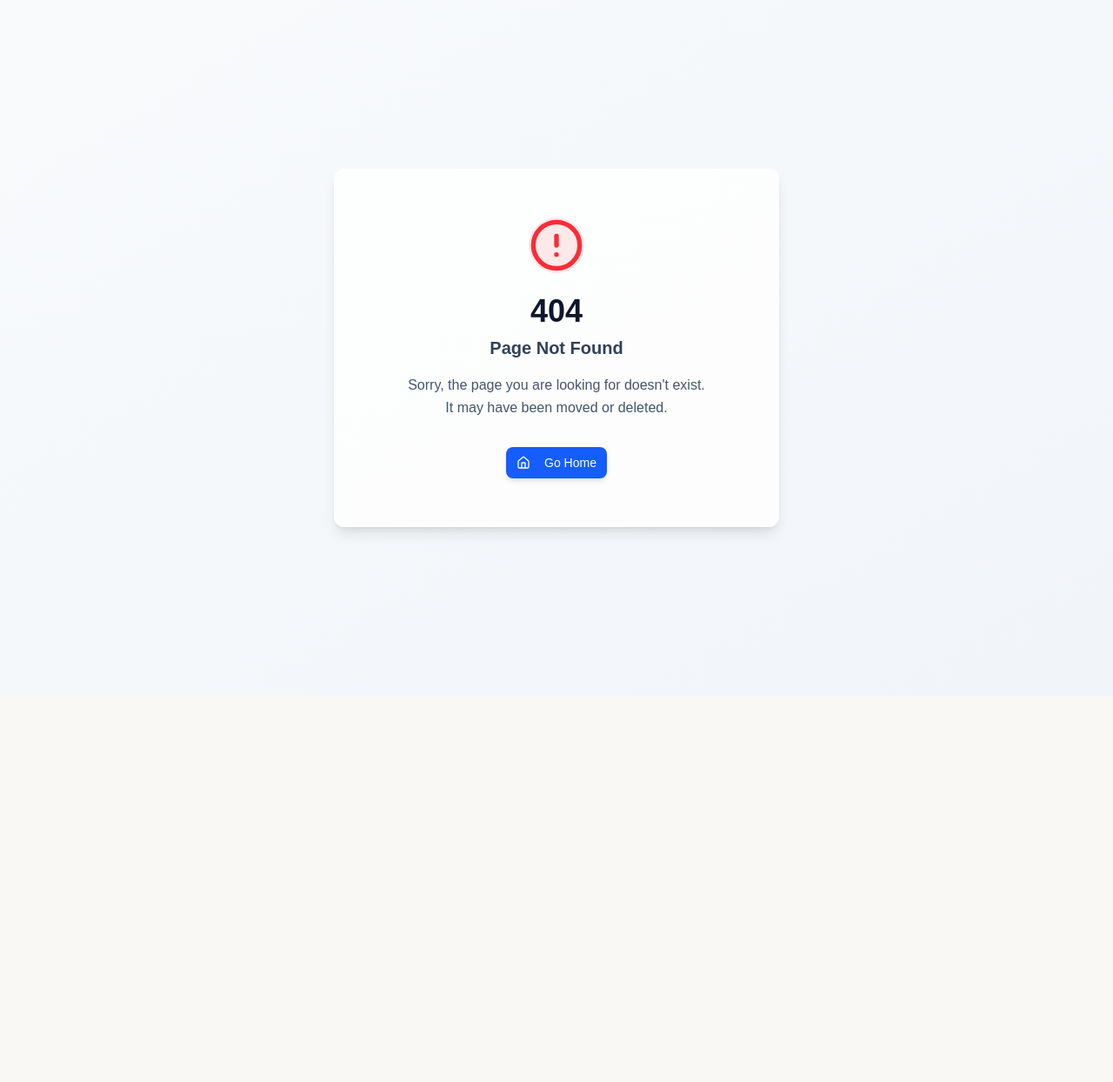
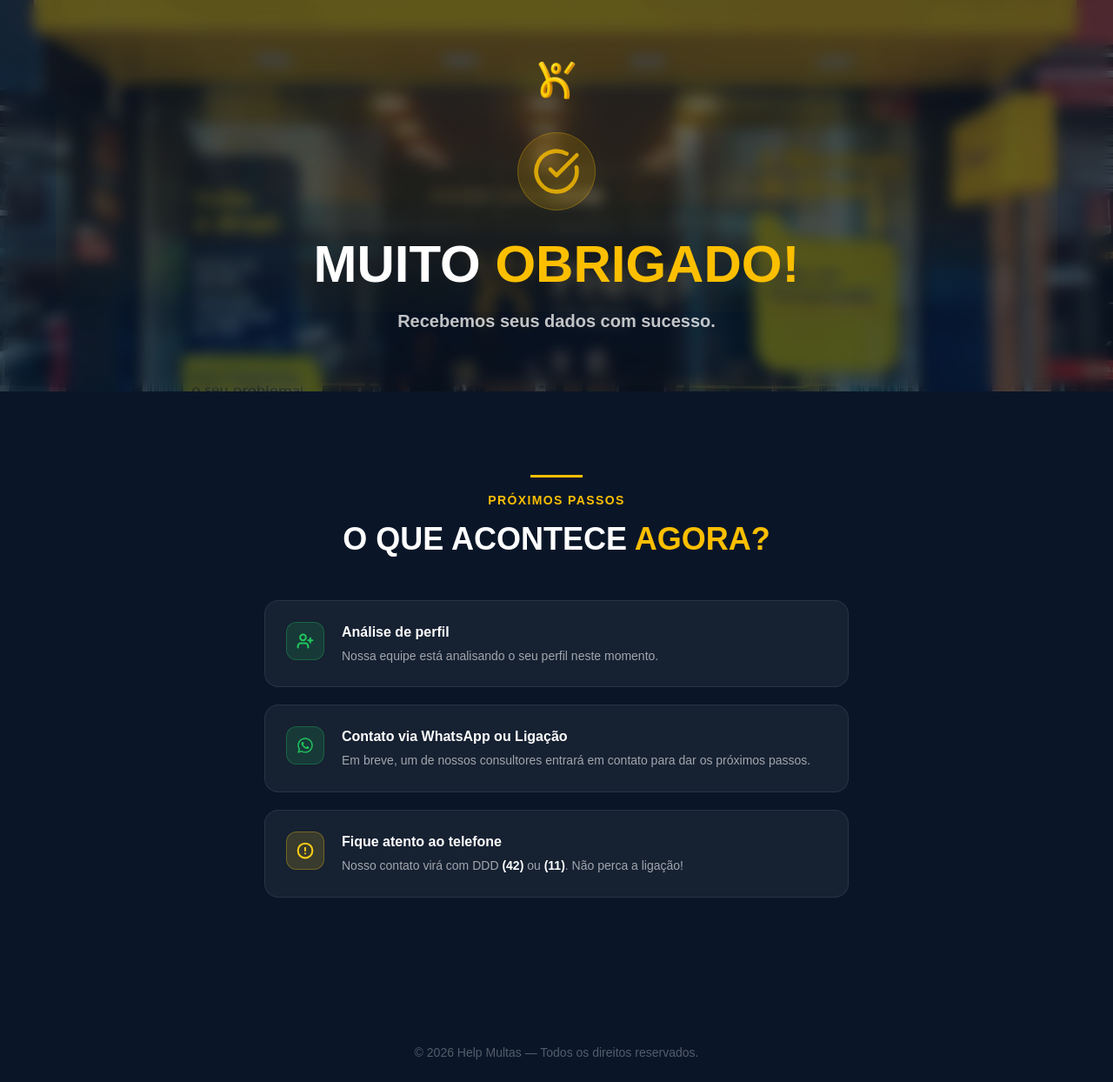
Before and after one commit to MarcelFMartins/lp-help-multas-v2, a React (Vite) app: page /sucesso in a window 1280 px wide. Before the commit this address had no page. Shown: the whole page at 87% size. Before the commit the page ends 800 px from the top, so only its background shows below. Built offline with nearby package versions, Linux system fonts and the light colour scheme.

Commit message:
ADD: PAGE SUCESS AND CHANGE PAGE INDICA

```diff
--- a/src/App.tsx
+++ b/src/App.tsx
@@ -9,6 +9,7 @@ import ThankYouPage from "@/pages/ThankYouPage";
 import PreReuniao from "@/pages/PreReunião";
 import FranqueadoLP from "@/pages/FranqueadoLP";
 import HelpIndica from "@/pages/IndicaLP"
+import Sucesso from "@/pages/Success"
 
 function Router() {
   return (
@@ -16,6 +17,8 @@ function Router() {
       <Route path="/" component={Home} />
 
       <Route path="/obrigado" component={ThankYouPage} />
+
+      <Route path="/sucesso" component={Sucesso} />
 
       <Route path="/prereuniao" component={PreReuniao} />
 
--- a/src/pages/IndicaLP.tsx
+++ b/src/pages/IndicaLP.tsx
@@ -855,7 +855,7 @@ function FormSection() {
         "Content-Type": "application/json",
       },
       body: JSON.stringify({
-        origem: "Landing Page Help Indica",
+        origem: "Landing Page Parceiro",
         nome,
         email,
         whatsapp: wpp,
@@ -866,7 +866,7 @@ function FormSection() {
     if (!response.ok) {
       throw new Error("Erro no webhook");
     }
-    window.location.href = "/obrigado";
+    window.location.href = "/sucesso";
   } catch {
     setError("Erro ao enviar. Tente novamente.");
     setSending(false);
--- /dev/null
+++ b/src/pages/Success.tsx
@@ -0,0 +1,135 @@
+import { CheckCircle, UserPlus, AlertCircle } from "lucide-react";
+import { useInView } from "@/hooks/useInView";
+
+const HERO_BG = "/image/fundo.webp";
+
+/* ─── HELPERS ─── */
+const WaSvg = ({ cls }: { cls: string }) => (
+  <svg xmlns="http://www.w3.org/2000/svg" viewBox="0 0 448 512" fill="currentColor" className={cls}>
+    <path d="M380.9 97.1C339 55.1 283.2 32 223.9 32c-122.4 0-222 99.6-222 222 0 39.1 10.2 77.3 29.6 111L0 480l117.7-30.9c32.4 17.7 68.9 27 106.1 27h.1c122.3 0 224.1-99.6 224.1-222 0-59.3-25.2-115-67.1-157zm-157 341.6c-33.2 0-65.7-8.9-94-25.7l-6.7-4-69.8 18.3L72 359.2l-4.4-7c-18.5-29.4-28.2-63.3-28.2-98.2 0-101.7 82.8-184.5 184.6-184.5 49.3 0 95.6 19.2 130.4 54.1 34.8 34.9 56.2 81.2 56.1 130.5 0 101.8-84.9 184.6-186.6 184.6zm101.2-138.2c-5.5-2.8-32.8-16.2-37.9-18-5.1-1.9-8.8-2.8-12.5 2.8-3.7 5.6-14.3 18-17.6 21.8-3.2 3.7-6.5 4.2-12 1.4-32.6-16.3-54-29.1-75.5-66-5.7-9.8 5.7-9.1 16.3-30.3 1.8-3.7.9-6.9-.5-9.7-1.4-2.8-12.5-30.1-17.1-41.2-4.5-10.8-9.1-9.3-12.5-9.5-3.2-.2-6.9-.2-10.6-.2-3.7 0-9.7 1.4-14.8 6.9-5.1 5.6-19.4 19-19.4 46.3 0 27.3 19.9 53.7 22.6 57.4 2.8 3.7 39.1 59.7 94.8 83.8 35.2 15.2 49 16.5 66.6 13.9 10.7-1.6 32.8-13.4 37.4-26.4 4.6-13 4.6-24.1 3.2-26.4-1.3-2.5-5-3.9-10.5-6.6z" />
+  </svg>
+);
+
+
+/* ══════════════════════════════════════════════ */
+export default function ThankYouPage() {
+  const { ref: ctaRef, inView: ctaInView } = useInView();
+
+  return (
+    <div className="overflow-x-hidden">
+
+      {/* ══════════════════════════════════════════
+          1. Hero
+         ══════════════════════════════════════════ */}
+      <section
+        className="relative flex flex-col items-center justify-center overflow-hidden px-6 py-16"
+        style={{
+          backgroundImage: `url(${HERO_BG})`,
+          backgroundSize: "cover",
+          backgroundPosition: "center",
+        }}
+      >
+        <div className="absolute inset-0 bg-[oklch(0.1998_0.0403_258.29)]/65 backdrop-blur-[8px]" />
+        {/* glow dourado atrás do vídeo */}
+        <div
+          className="absolute left-1/2 top-1/2 -translate-x-1/2 -translate-y-1/2 w-[90%] h-[60%] pointer-events-none"
+          style={{ background: "radial-gradient(ellipse 80% 60% at 50% 50%, rgba(212,160,23,0.12), transparent)" }}
+        />
+
+        <div className="relative z-10 w-full flex flex-col items-center gap-8">
+
+          {/* Logo */}
+          <div className="animate-fade-up" style={{ animationDelay: "0.1s" }}>
+            <img src="/image/helpinho 3d.png" alt="Help Multas" className="h-14 w-auto" />
+          </div>
+
+          {/* Ícone + texto — container estreito */}
+          <div className="max-w-2xl w-full text-center animate-fade-up" style={{ animationDelay: "0.2s" }}>
+            <div className="flex justify-center mb-6">
+              <div className="bg-gold/20 p-4 rounded-full border border-gold/30 animate-pulse inline-block">
+                <CheckCircle className="w-14 h-14 text-gold" />
+              </div>
+            </div>
+            <h1 className="font-display text-4xl lg:text-6xl font-black text-white leading-tight mb-3">
+              MUITO <span className="text-gold">OBRIGADO!</span>
+            </h1>
+            <p className="font-body text-xl text-white/75 leading-relaxed font-semibold">
+              Recebemos seus dados com sucesso.
+            </p>
+          </div>
+        </div>
+      </section>
+
+      {/* ══════════════════════════════════════════
+          3. O que acontece agora? + CTA final
+         ══════════════════════════════════════════ */}
+      <section className="py-24 px-6 bg-[oklch(0.1998_0.0403_258.29)]">
+        <div
+          ref={ctaRef as React.RefObject<HTMLDivElement>}
+          className={`max-w-2xl mx-auto transition-all duration-700 ${ctaInView ? "opacity-100 translate-y-0" : "opacity-0 translate-y-8"}`}
+        >
+          {/* Header */}
+          <div className="text-center mb-12">
+            <span className="gold-line mx-auto" />
+            <p className="font-body font-semibold text-gold text-sm uppercase tracking-widest mb-3">
+              Próximos passos
+            </p>
+            <h2 className="font-display text-3xl lg:text-4xl font-black text-white leading-tight">
+              O QUE ACONTECE <span className="text-gold">AGORA?</span>
+            </h2>
+          </div>
+
+          {/* Steps */}
+          <div className="flex flex-col gap-5 mb-12">
+
+            {/* Step 1 */}
+            <div className="flex items-start gap-5 bg-white/5 rounded-2xl border border-white/8 p-6 hover:border-gold/30 transition-all duration-300">
+              <div className="w-11 h-11 rounded-xl bg-[#22c55e]/15 border border-[#22c55e]/30 flex items-center justify-center shrink-0">
+                <UserPlus className="w-5 h-5 text-[#22c55e]" strokeWidth={2.5} />
+              </div>
+              <div>
+                <p className="font-body font-bold text-white text-base mb-1">Análise de perfil</p>
+                <p className="font-body text-white/60 text-sm leading-relaxed">
+                  Nossa equipe está analisando o seu perfil neste momento.
+                </p>
+              </div>
+            </div>
+
+            {/* Step 2 */}
+            <div className="flex items-start gap-5 bg-white/5 rounded-2xl border border-white/8 p-6 hover:border-gold/30 transition-all duration-300">
+              <div className="w-11 h-11 rounded-xl bg-[#22c55e]/15 border border-[#22c55e]/30 flex items-center justify-center shrink-0">
+                <WaSvg cls="w-5 h-5 text-[#22c55e]" />
+              </div>
+              <div>
+                <p className="font-body font-bold text-white text-base mb-1">Contato via WhatsApp ou Ligação</p>
+                <p className="font-body text-white/60 text-sm leading-relaxed">
+                  Em breve, um de nossos consultores entrará em contato para dar os próximos passos.
+                </p>
+              </div>
+            </div>
+
+            {/* Step 3 */}
+            <div className="flex items-start gap-5 bg-white/5 rounded-2xl border border-white/8 p-6 hover:border-gold/30 transition-all duration-300">
+              <div className="w-11 h-11 rounded-xl bg-[#facc15]/15 border border-[#facc15]/30 flex items-center justify-center shrink-0">
+                <AlertCircle className="w-5 h-5 text-[#facc15]" strokeWidth={2.5} />
+              </div>
+              <div>
+                <p className="font-body font-bold text-white text-base mb-1">Fique atento ao telefone</p>
+                <p className="font-body text-white/60 text-sm leading-relaxed">
+                  Nosso contato virá com DDD <strong className="text-white font-bold">(42)</strong> ou <strong className="text-white font-bold">(11)</strong>. Não perca a ligação!
+                </p>
+              </div>
+            </div>
+          </div>
+        </div>
+      </section>
+
+      {/* Footer */}
+      <div className="py-6 bg-[oklch(0.1998_0.0403_258.29)] text-center">
+        <p className="font-body text-sm text-white/30">
+          © 2026 Help Multas — Todos os direitos reservados.
+        </p>
+      </div>
+    </div>
+  );
+}
```
